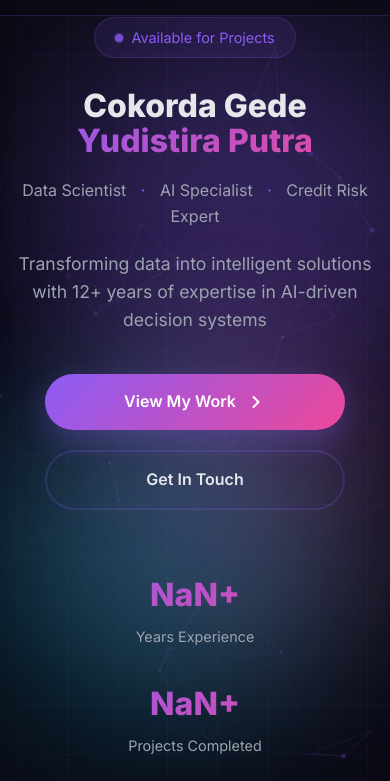
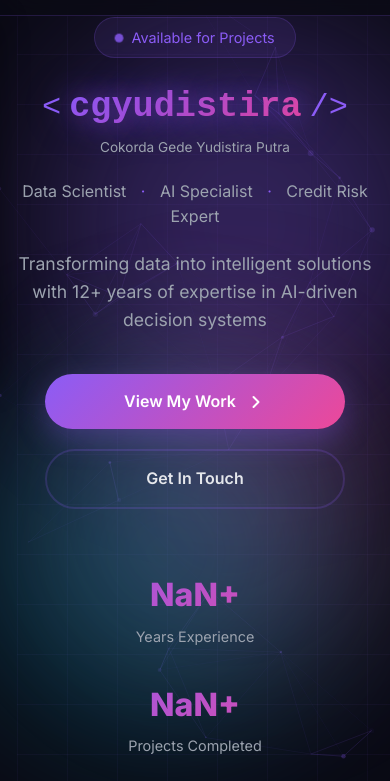
Before and after one commit to cgyudistira/cgyudistira.github.io, a plain HTML site: page index.html in a window 390 px wide. Shown: the part 63-844 px from the top of the page. Drawn offline with nearby package versions, Linux system fonts and the light colour scheme.

Commit message:
Update hero section: Display username as code tag </cgyudistira/> with glowing effect

```diff
--- a/index.html
+++ b/index.html
@@ -50,9 +50,11 @@
                 Available for Projects
             </div>
             <h1 class="hero-title">
-                <span class="title-line">Cokorda Gede</span>
-                <span class="title-line gradient-text">Yudistira Putra</span>
+                <span class="code-tag">&lt;</span>
+                <span class="username gradient-text">cgyudistira</span>
+                <span class="code-tag">/&gt;</span>
             </h1>
+            <p class="hero-name">Cokorda Gede Yudistira Putra</p>
             <p class="hero-subtitle">
                 <span class="typing-text">Data Scientist</span>
                 <span class="separator">·</span>
--- a/style.css
+++ b/style.css
@@ -1108,3 +1108,80 @@ body {
         font-size: 3rem;
     }
 }
+
+/* ===== CODE TAG STYLING ===== */
+.hero-title {
+    display: flex;
+    align-items: center;
+    justify-content: center;
+    gap: 15px;
+}
+
+.code-tag {
+    font-size: 4rem;
+    font-weight: 300;
+    color: var(--primary);
+    font-family: 'Courier New', monospace;
+    animation: fadeIn 1s ease-out 0.4s both;
+}
+
+.username {
+    font-size: 4.5rem;
+    font-weight: 800;
+    font-family: 'Courier New', monospace;
+    animation: fadeIn 1s ease-out 0.6s both, glow 2s ease-in-out infinite;
+}
+
+.hero-name {
+    font-size: 1.1rem;
+    color: var(--text-muted);
+    margin-top: -10px;
+    margin-bottom: 20px;
+    font-weight: 400;
+    animation: fadeIn 1s ease-out 0.8s both;
+}
+
+@keyframes glow {
+    0%, 100% {
+        text-shadow: 0 0 20px rgba(139, 92, 246, 0.5),
+                     0 0 40px rgba(139, 92, 246, 0.3);
+    }
+    50% {
+        text-shadow: 0 0 30px rgba(139, 92, 246, 0.8),
+                     0 0 60px rgba(139, 92, 246, 0.5),
+                     0 0 80px rgba(236, 72, 153, 0.3);
+    }
+}
+
+/* Responsive adjustments for code tag */
+@media (max-width: 768px) {
+    .code-tag {
+        font-size: 2.5rem;
+    }
+
+    .username {
+        font-size: 2.8rem;
+    }
+
+    .hero-name {
+        font-size: 0.95rem;
+    }
+}
+
+@media (max-width: 480px) {
+    .hero-title {
+        gap: 8px;
+    }
+
+    .code-tag {
+        font-size: 2rem;
+    }
+
+    .username {
+        font-size: 2.2rem;
+    }
+
+    .hero-name {
+        font-size: 0.85rem;
+    }
+}
```
